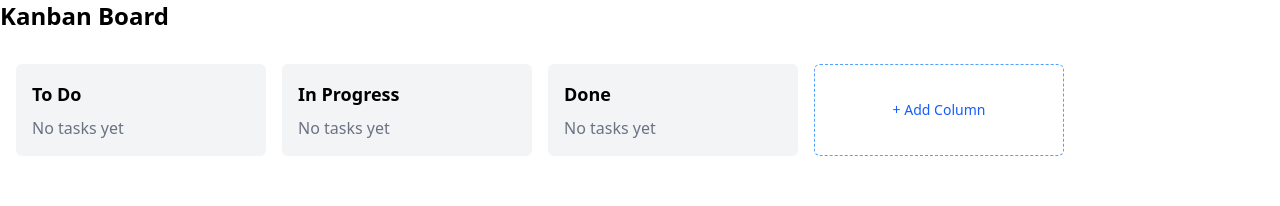
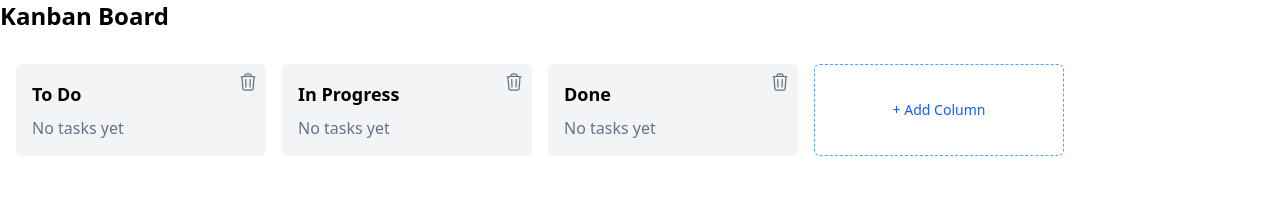
Before and after one commit to PallaviDule/React-Kanban-board, a React (Vite) app: page / in a window 1280 px wide. Shown: the top 206 px of the page. Built offline with nearby package versions, Linux system fonts and the light colour scheme.

Commit message:
delete columns

```diff
--- a/package.json
+++ b/package.json
@@ -13,6 +13,7 @@
     "@dnd-kit/core": "^6.3.1",
     "@dnd-kit/modifiers": "^9.0.0",
     "@dnd-kit/sortable": "^10.0.0",
+    "@heroicons/react": "^2.2.0",
     "@reduxjs/toolkit": "^2.8.2",
     "@tailwindcss/vite": "^4.1.11",
     "react": "^19.1.0",
--- a/src/components/Board.tsx
+++ b/src/components/Board.tsx
@@ -1,7 +1,8 @@
 import React, { useState } from 'react';
 import { useDispatch, useSelector } from 'react-redux';
 import type { AppDispatch, RootState } from '../redux/store';
-import { addColumn } from '../redux/columnsSlice';
+import { addColumn, deleteColumn } from '../redux/columnsSlice';
+import { TrashIcon } from '@heroicons/react/24/outline';
 
 const Board: React.FC = () => {
     const columns = useSelector((state: RootState) => state.columns.columns);
@@ -25,8 +26,15 @@ const Board: React.FC = () => {
       {columns.map(({id, title}) => (
         <div
           key={id}
-          className="bg-gray-100 rounded-md p-4 min-w-[250px] flex-shrink-0"
+          className="bg-gray-100 rounded-md p-4 min-w-[250px] flex-shrink-0 relative"
         >
+            <button
+                onClick={() => dispatch(deleteColumn(id))}
+                className="absolute top-2 right-2 text-gray-500 hover:text-red-600 text-sm"
+                title="Delete Column"
+            >
+                <TrashIcon className="w-5 h-5 text-gray-500 hover:text-red-600" />
+            </button>
           <h2 className="font-semibold text-lg mb-2">{title}</h2>
           {/* Tasks will go here */}
           <div className="text-gray-500">No tasks yet</div>
--- a/src/redux/columnsSlice.ts
+++ b/src/redux/columnsSlice.ts
@@ -25,8 +25,11 @@ const columnsSlice = createSlice({
       const id = `col-${state.columns.length + 1}`;
       state.columns.push({ id, title: action.payload });
     },
+    deleteColumn: (state, action: PayloadAction<string>) => {
+      state.columns = state.columns.filter((col) => col.id !== action.payload);
+    },
   },
 });
 
-export const { addColumn } = columnsSlice.actions;
+export const { addColumn, deleteColumn } = columnsSlice.actions;
 export default columnsSlice.reducer;
```
Also changed, not shown: 1 other file (tests, documents, lock files or other folders).
